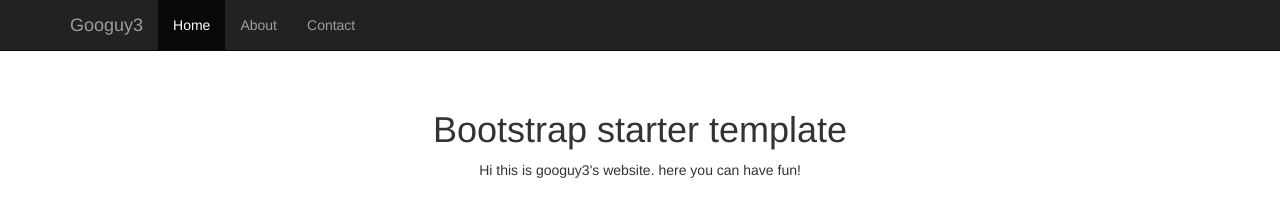
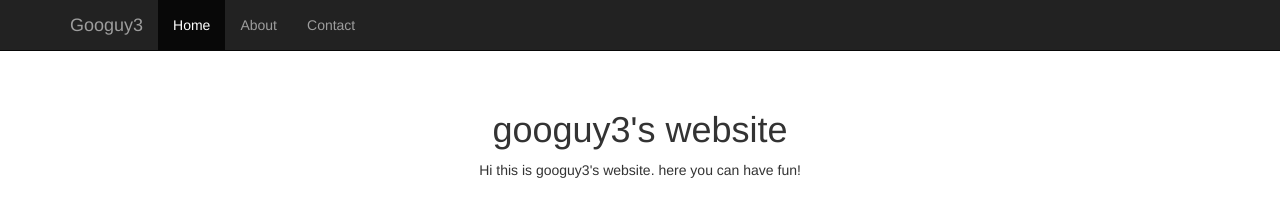
Before and after one commit to ARMmaster17/googuy3.github.io, a plain HTML site: page index.html in a window 1280 px wide. Drawn offline with nearby package versions, Linux system fonts and the light colour scheme.

Commit message:
wrote heading

```diff
--- a/index.html
+++ b/index.html
@@ -47,7 +47,7 @@
     <div class="container">
 
       <div class="starter-template">
-        <h1>Bootstrap starter template</h1>
+        <h1>googuy3's website</h1>
         <p>Hi this is googuy3's website. here you can have fun!</p>
         <!-- Insert your content here -->
       </div>
```
